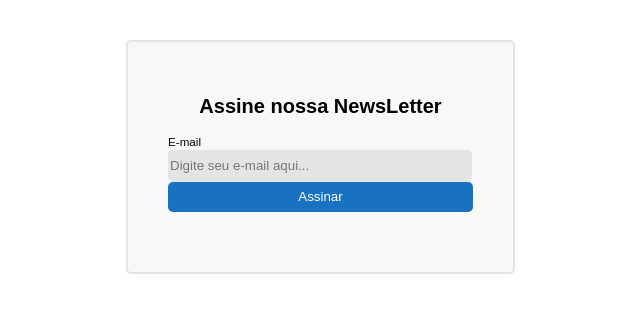
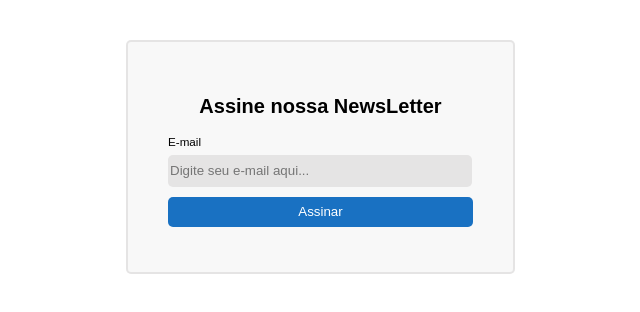
Before and after one commit to leandrof87/S2-13-Atividade-CSS-Kenzie, a plain HTML site: page index.html in a window 1280 px wide. Shown: the whole page, without its empty margins (362-1002 px from the left). Drawn offline with Linux system fonts and the light colour scheme.

Commit message:
(VS.2) S2-13-Atividade-CSS-Utilizando Pseudo Classes

```diff
--- a/style.css
+++ b/style.css
@@ -21,7 +21,11 @@ h1{
     font-size: 14px;
 }
 
+
 .input{
+    display: inline-block;
+    margin-top: 5px;
+    transition: 0.3s ease;
     border: rgba(238, 0, 0, 0.116);
     border-radius: 5px;
     background-color: rgba(83, 78, 78, 0.116);
@@ -34,6 +38,9 @@ h1{
 }
 
 button{
+    display: inline-block;
+    margin-top: 10px;
+    transition: 0.3s ease;
     background-color: #1971C2;
     border: blue;
     border-radius: 5px;
@@ -46,5 +53,4 @@ button{
     background-color: #1864AB;
 }
 
-/*sobre transição de cor suave */
 /*sobre mover objetos individualmente */
```
